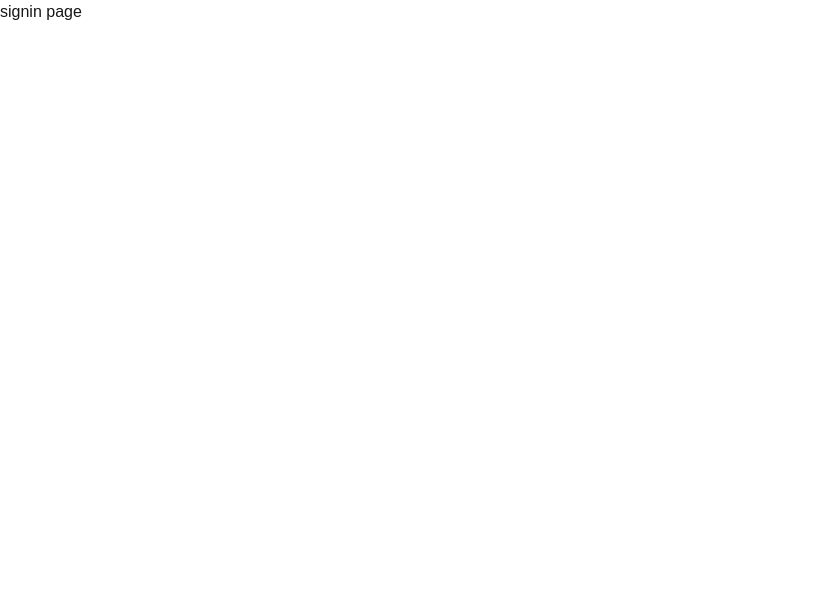
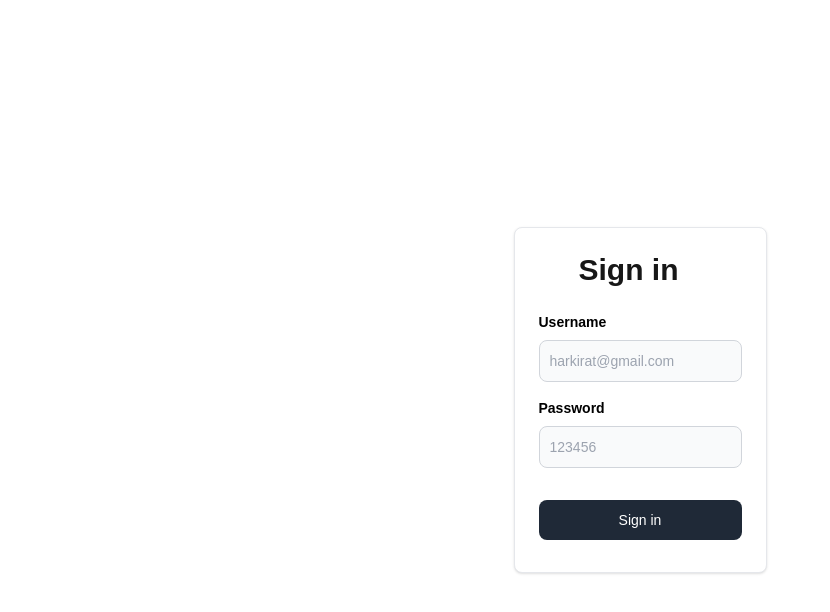
Before and after one commit to NirbhaySingh74/NextJs-Lrarning, a Next.js app: page /signin in a window 1280 px wide. Shown: the top 612 px of the page, without its empty margins (0-830 px from the left). Built offline with nearby package versions, Linux system fonts and the light colour scheme.

Commit message:
signin page completed

```diff
--- a/app/signin/page.tsx
+++ b/app/signin/page.tsx
@@ -1,8 +1,58 @@
-const signin = () => {
+export default function Signin() {
+  return (
+    <div className="h-screen flex justify-center flex-col">
+      <div className="flex justify-center">
+        <a
+          href="#"
+          className="block max-w-sm p-6 bg-white border border-gray-200 rounded-lg shadow hover:bg-gray-100 "
+        >
+          <div>
+            <div className="px-10">
+              <div className="text-3xl font-extrabold">Sign in</div>
+            </div>
+            <div className="pt-2">
+              <LabelledInput
+                label="Username"
+                placeholder="harkirat@gmail.com"
+              />
+              <LabelledInput
+                label="Password"
+                type={"password"}
+                placeholder="123456"
+              />
+              <button
+                type="button"
+                className="mt-8 w-full text-white bg-gray-800 focus:ring-4 focus:ring-gray-300 font-medium rounded-lg text-sm px-5 py-2.5 me-2 mb-2"
+              >
+                Sign in
+              </button>
+            </div>
+          </div>
+        </a>
+      </div>
+    </div>
+  );
+}
+
+interface LabelledInputType {
+  label: string;
+  placeholder: string;
+  type?: string;
+}
+
+function LabelledInput({ label, placeholder, type }: LabelledInputType) {
   return (
     <div>
-      <h1>signin page</h1>
+      <label className="block mb-2 text-sm text-black font-semibold pt-4">
+        {label}
+      </label>
+      <input
+        type={type || "text"}
+        id="first_name"
+        className="bg-gray-50 border border-gray-300 text-gray-900 text-sm rounded-lg focus:ring-blue-500 focus:border-blue-500 block w-full p-2.5"
+        placeholder={placeholder}
+        required
+      />
     </div>
   );
-};
-export default signin;
+}
```
